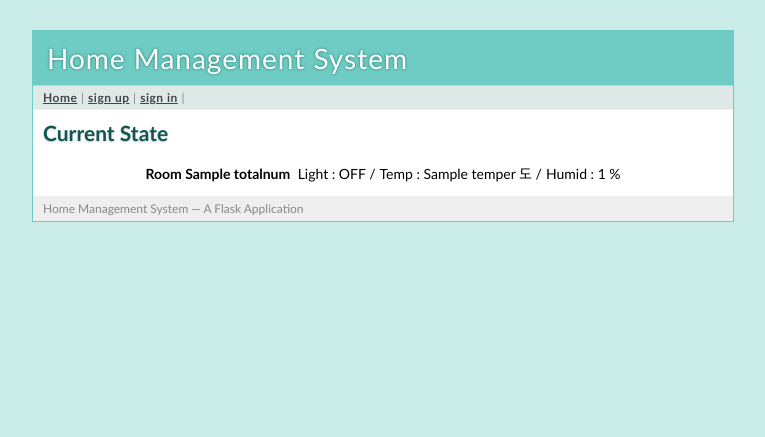
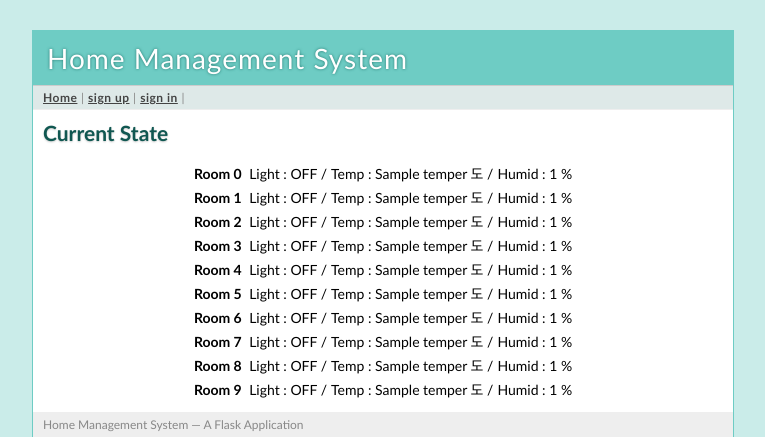
Before and after one commit to hufs-softwareengineering-class/term_Project, a Flask app: template module/templates/test.html in a window 1280 px wide. Shown: the top 437 px of the page, without its empty margins (257-1022 px from the left). Run offline with Flask 2, Linux system fonts and the light colour scheme; the template is opened without the code that fills it: most values are stand-ins (such as "Sample title", 1, 10 or a date in 2020); parts of the project's set-up code (start-up, migrations or seed data) failed here and were passed over.

Commit message:
modify for loop

```diff
--- a/module/templates/test.html
+++ b/module/templates/test.html
@@ -6,7 +6,7 @@
 <form action="" method=post>
 	<table align="center">
 		<tbody>
-			{% for i in totalnum %}
+			{% for i in range(totalnum) %}
 			<tr>
 				<th>Room {{ i }}&nbsp;
 					<td> Light : {% if light[i] == 1 %} ON {% else %} OFF{% endif %} /
```
